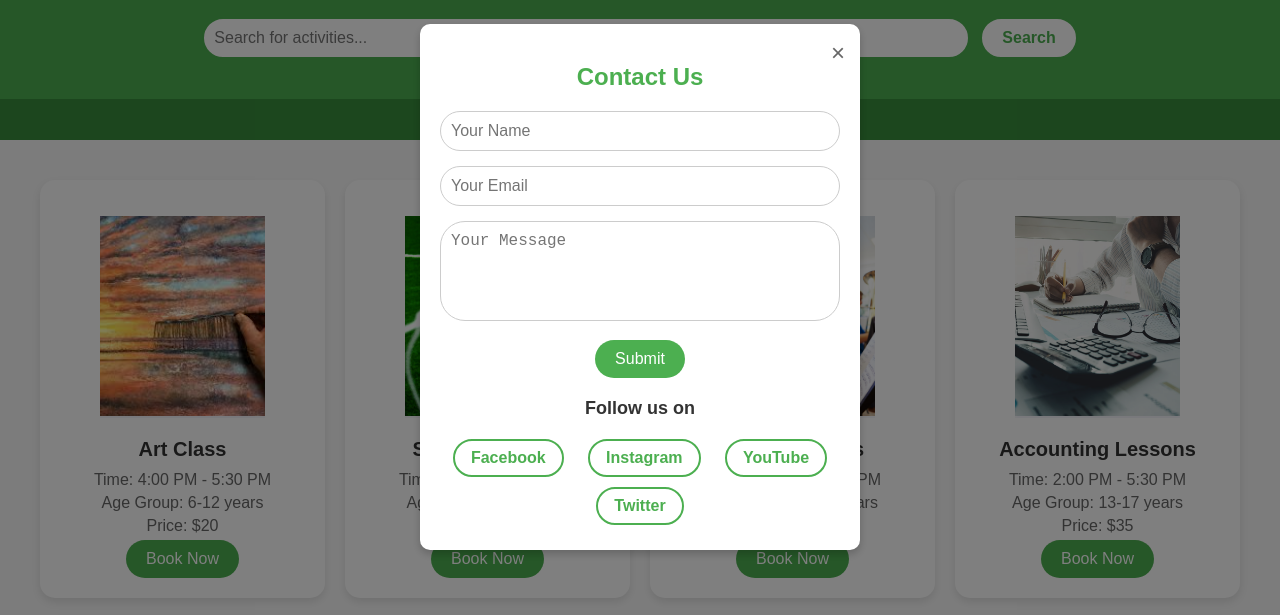
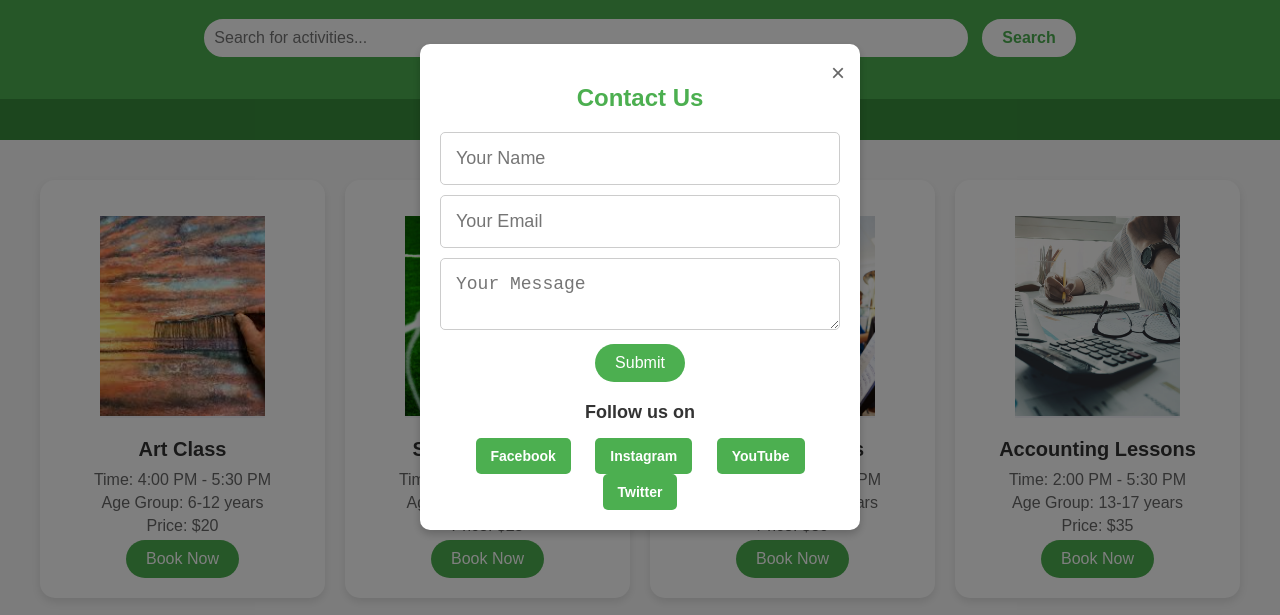
Before and after one commit to unlimited420/Project, a plain HTML site: page index.html in a window 1280 px wide. Both pictures are taken after a click on the link "Contact Us". Shown: the part 113-728 px from the top of the page. Drawn offline with nearby package versions, Linux system fonts and the light colour scheme.

Commit message:
changes in the contact info

```diff
--- a/index.html
+++ b/index.html
@@ -70,6 +70,16 @@
             </div>
         </div>
 
+        <!-- Contact Confirmation Modal -->
+        <div v-if="contactConfirmation" class="modal">
+            <div class="modal-content confirmation-modal">
+                <h2>Thank You!</h2>
+                <p>We have received your message, {{ contactData.name }}.</p>
+                <p>We will respond to your email at <strong>{{ contactData.email }}</strong> shortly.</p>
+                <button @click="closeContactConfirmation">Close</button>
+            </div>
+        </div>
+
         <!-- Booking Modal -->
         <div v-if="selectedActivity" class="modal">
             <div class="modal-content">
@@ -110,7 +120,6 @@
             </div>
         </div>
     </div>
-
     <script>
         new Vue({
             el: '#app',
@@ -195,7 +204,7 @@
                         ageGroup: "13-19 years",
                         price: 20
                     }
-                ],
+                    ],
                 filteredActivities: [],
                 searchQuery: '',
                 selectedActivity: null,
@@ -203,6 +212,7 @@
                 showForm: false,
                 showConfirmation: false,
                 showContact: false,
+                contactConfirmation: false, // New property for contact confirmation modal
                 contactData: { name: '', email: '', message: '' },
                 formData: { name: '', email: '' }
             },
@@ -244,11 +254,14 @@
                     this.showContact = false;
                 },
                 submitContactForm() {
-                    alert(`Thank you for reaching out, ${this.contactData.name}! We will respond to your email at ${this.contactData.email}.`);
+                    this.showContact = false; // Close the Contact Us modal
+                    this.contactConfirmation = true; // Show confirmation modal
+                },
+                closeContactConfirmation() {
+                    this.contactConfirmation = false; // Close contact confirmation modal
                     this.contactData.name = '';
                     this.contactData.email = '';
                     this.contactData.message = '';
-                    this.showContact = false;
                 }
             }
         });
--- a/style.css
+++ b/style.css
@@ -208,67 +208,25 @@ footer {
   background-color: #45a049;
 }
 
-/* Form Modal Styles */
-.form-modal {
-  background-color: white;
-  padding: 30px;
-  border-radius: 10px;
-  text-align: center;
+/* Contact Modal Input Fields */
+.contact-modal input[type="text"],
+.contact-modal input[type="email"],
+.contact-modal textarea {
+  width: 100%;
+  padding: 15px; /* Increased padding for larger input fields */
+  font-size: 18px; /* Larger font size for better readability */
+  border: 1px solid #ccc;
+  border-radius: 5px;
+  margin-bottom: 10px;
+  box-sizing: border-box; /* Ensures consistent sizing across browsers */
 }
 
-.form-group {
-  margin-bottom: 15px;
-}
-
-.form-group input,
-.form-group textarea {
-  width: 100%;
-  padding: 10px;
-  border: 1px solid #ccc;
-  border-radius: 25px;
-  font-size: 16px;
+.contact-modal input[type="text"]:focus,
+.contact-modal input[type="email"]:focus,
+.contact-modal textarea:focus {
+  border-color: #4caf50;
   outline: none;
-  box-sizing: border-box;
-}
-
-.form-group textarea {
-  resize: none;
-  height: 100px;
-}
-
-.form-group input:focus,
-.form-group textarea:focus {
-  border-color: #4caf50;
-  box-shadow: 0 0 5px rgba(76, 175, 80, 0.5);
-}
-
-/* Social Media Section */
-.social-media {
-  margin-top: 20px;
-}
-
-.social-media h3 {
-  margin-bottom: 15px;
-  font-size: 18px;
-  color: #333;
-}
-
-.social-media .social-icon {
-  display: inline-block;
-  margin: 5px 10px;
-  color: #4caf50;
-  font-size: 16px;
-  font-weight: bold;
-  text-decoration: none;
-  border: 2px solid #4caf50;
-  padding: 8px 16px;
-  border-radius: 25px;
-  transition: background-color 0.3s ease, color 0.3s ease;
-}
-
-.social-media .social-icon:hover {
-  background-color: #4caf50;
-  color: white;
+  box-shadow: 0 0 5px rgba(76, 175, 80, 0.5); /* Green glow on focus */
 }
 
 /* Confirmation Modal */
@@ -298,3 +256,42 @@ footer {
 .confirmation-modal button:hover {
   background-color: #2e7d32;
 }
+/* Social Media Section */
+.social-media {
+  margin-top: 20px;
+  text-align: center;
+}
+
+.social-media h3 {
+  font-size: 18px;
+  color: #333;
+  margin-bottom: 15px;
+}
+
+.social-media a {
+  display: inline-block;
+  background-color: #4caf50;
+  color: white;
+  text-decoration: none;
+  font-size: 14px;
+  padding: 10px 15px;
+  margin: 5px;
+  border-radius: 5px;
+  font-weight: bold;
+  transition: background-color 0.3s ease, transform 0.2s ease;
+}
+
+.social-media a:hover {
+  background-color: #45a049;
+  transform: scale(1.1);
+}
+
+.social-media a:active {
+  background-color: #388e3c;
+  transform: scale(1);
+}
+
+/* Add spacing between icons */
+.social-media .social-icon {
+  margin: 0 10px;
+}
```
